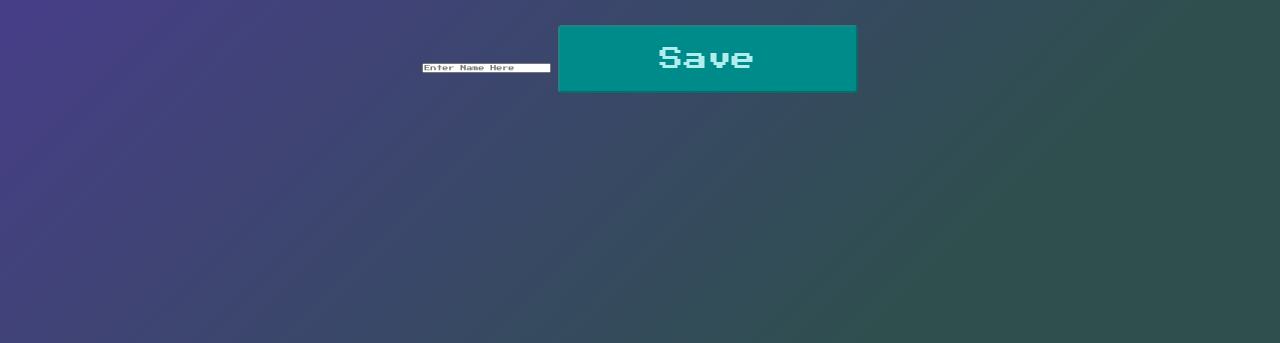
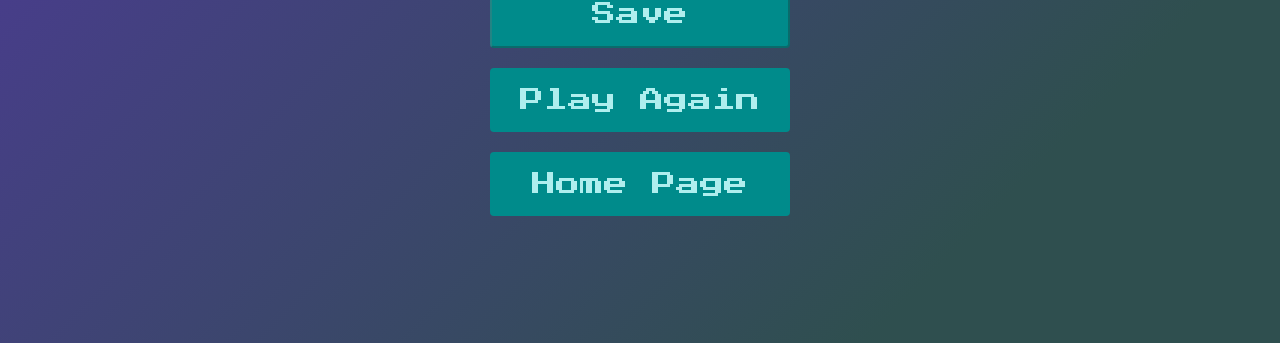
Before and after one commit to beaunaturale/quiz, a plain HTML site: page end.html in a window 1280 px wide. Shown: the part 457-800 px from the top of the page. Drawn offline with Linux system fonts and the light colour scheme.

Commit message:
added end page, questions not working again

```diff
--- a/assets/css/style.css
+++ b/assets/css/style.css
@@ -49,6 +49,7 @@ h2 {
   margin: 0 auto;
   padding: 2rem;
   color: paleturquoise;
+  text-align: center;
 }
 
 .flex-column {
@@ -132,3 +133,34 @@ h2 {
     min-width: 40rem;
   }
 }
+
+.end-form-container {
+  width: 100%;
+  display: flex;
+  flex-direction: column;
+  align-items: center;
+  max-width: 30rem;
+}
+
+input {
+  margin-bottom: 3rem;
+  width: 20rem;
+  padding: 1.5rem;
+  font-size: 1.8rem;
+  border: none;
+  text-align: center;
+}
+
+input::placeholder {
+  color:darkcyan;
+}
+
+#username {
+  margin-bottom: 3rem;
+  width: 100%;
+  outline: none;
+}
+
+#end-text {
+  font-size: ;
+}
--- a/end.html
+++ b/end.html
@@ -23,6 +23,8 @@
         <input type="text" name="name" id="username" placeholder="Enter Name Here">
         <button id="save-score-btn" class="btn" type="submit" onClick="saveHighScore(event)" disabled>Save</button>
       </form>
+    <a href="game.html" class="btn">Play Again</a>
+    <a href="index.html" class="btn">Home Page</a>
   </main>
 </body>
 </html>
```
